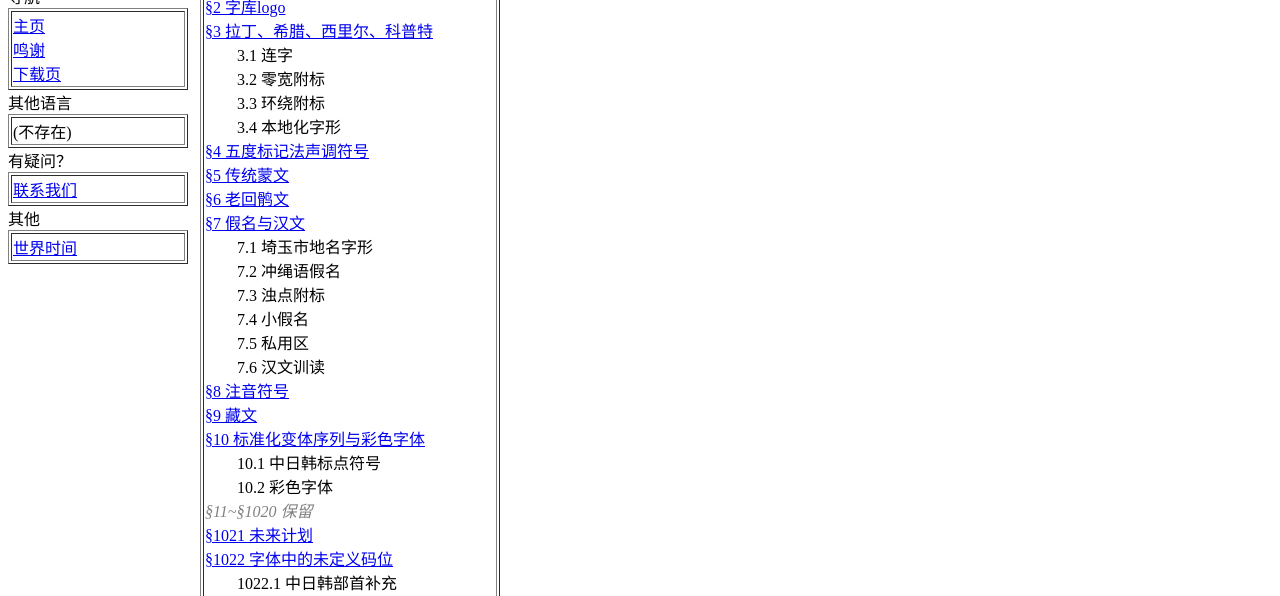
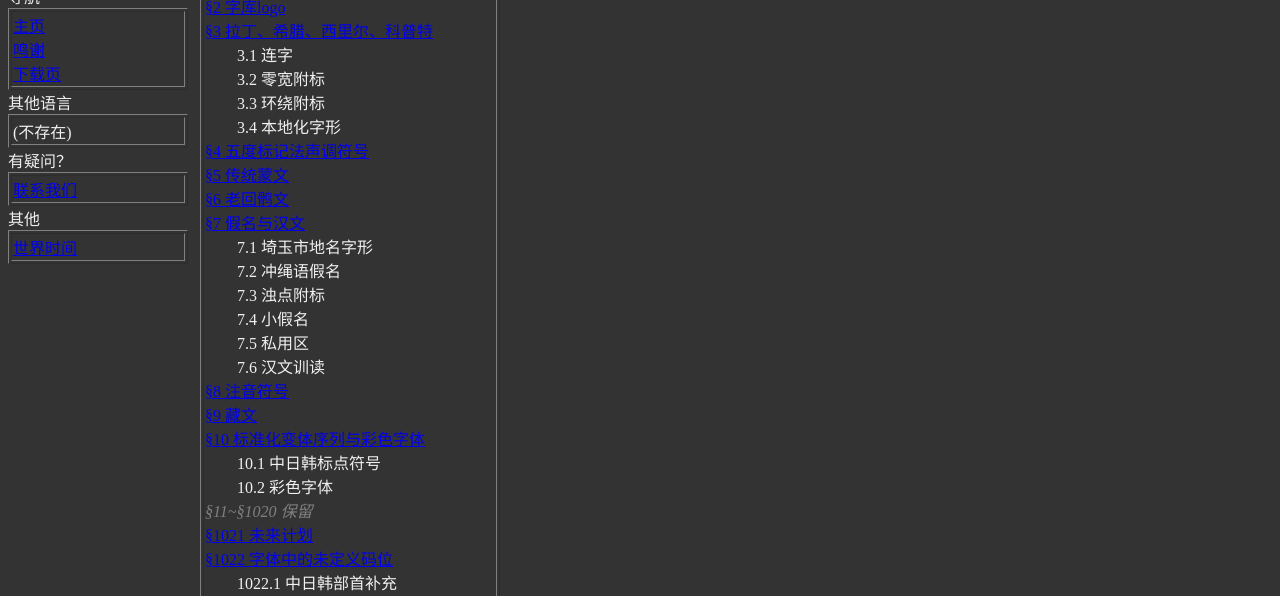
Before and after one commit to 308K/font-test, a plain HTML site: page times.html in a window 1280 px wide. Shown: the part 204-800 px from the top of the page. Drawn offline with Linux system fonts and the dark colour scheme; a web font is replaced by a local one.

Commit message:
dark mode

```diff
--- a/times.html
+++ b/times.html
@@ -48,6 +48,11 @@ document.getElementById("time").innerHTML=("&#29616;在是公元"+year+"年"+mon
 .custom-font {
   font-family: 'TH-Times', sans-serif;
 }
+  @media (prefers-color-scheme: dark) {
+    body {
+      background-color: #333;
+      color: #f0f0f0;
+    }
 </style>
 </head>
 <td class="custom-font" style="font-size: 24pt;">TH-Fonts</td>
```
